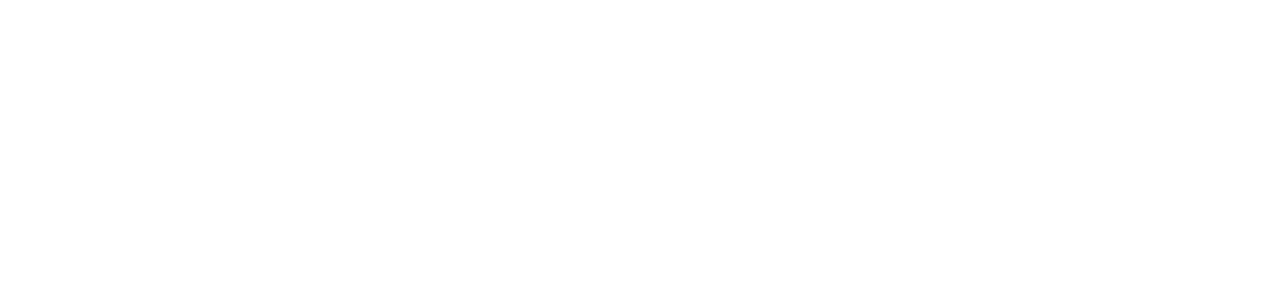
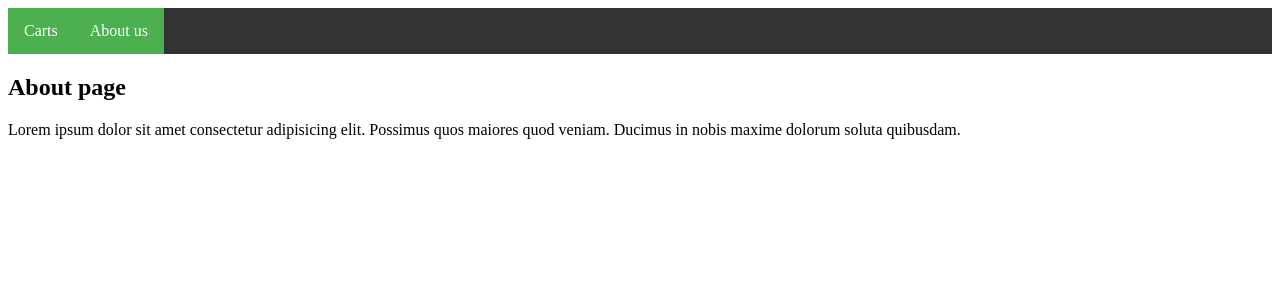
Before and after one commit to dimores28/unicorn_power, a Nuxt app: page /about in a window 1280 px wide. Before the commit this address had no page. Shown: the top 300 px of the page. Built offline with nearby package versions, Linux system fonts and the light colour scheme.

Commit message:
create navbar

```diff
--- /dev/null
+++ b/components/Nav.vue
@@ -0,0 +1,35 @@
+<template>
+   <nav class="navbar">
+      <nuxt-link active-class="active" to="/">Carts</nuxt-link>
+      <nuxt-link active-class="active" to="/about">About us</nuxt-link>
+   </nav>
+</template>
+
+<script>
+export default {
+   name: "navbar",
+}
+</script>
+
+<style lang="scss" scoped>
+.navbar {
+   display: flex;
+   background-color: #333;
+
+   a {
+      display: block;
+      color: white;
+      text-align: center;
+      padding: 14px 16px;
+      text-decoration: none;
+   }
+
+   a:hover {
+      background-color: #111;
+   }
+}
+
+.active {
+  background-color: #4CAF50;
+}
+</style>
--- /dev/null
+++ b/layouts/default.vue
@@ -0,0 +1,19 @@
+<template>
+   <div>
+      <nav-bar/>
+      <main>
+         <div class="container">
+            <nuxt />
+         </div>
+      </main>
+   </div>
+</template>
+
+<script>
+import NavBar from "@/components/Nav.vue"
+export default {
+   components: {
+      NavBar
+   }
+}
+</script>
--- /dev/null
+++ b/pages/about.vue
@@ -0,0 +1,13 @@
+<template>
+   <section>
+      <h2>About page</h2>
+
+      <p>Lorem ipsum dolor sit amet consectetur adipisicing elit. Possimus quos maiores quod veniam. Ducimus in nobis maxime dolorum soluta quibusdam.</p>
+   </section>
+</template>
+
+<script>
+export default {
+   name: "About",
+}
+</script>
```
Also changed, not shown: store/README.md (deleted), store/index.js (added).
